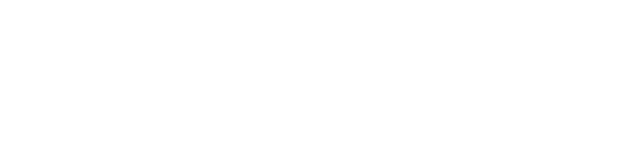
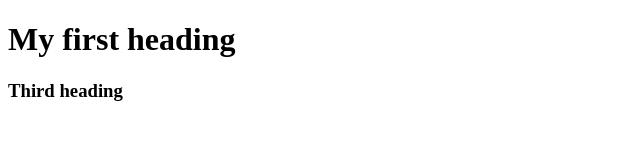
Before and after one commit to ijaz35/My-first-ripo, a plain HTML site: page index.html in a window 1280 px wide. Shown: the whole page, without its empty margins (0-640 px from the left). Drawn offline with Linux system fonts and the light colour scheme.

Commit message:
commit heading

```diff
--- a/index.html
+++ b/index.html
@@ -7,6 +7,8 @@
     <title>My first ripo</title>
 </head>
 <body>
+    <h1>My first heading</h1>
+    <h3>Third heading</h3>
 
 </body>
 </html>
```
Also changed, not shown: style.css (added).
